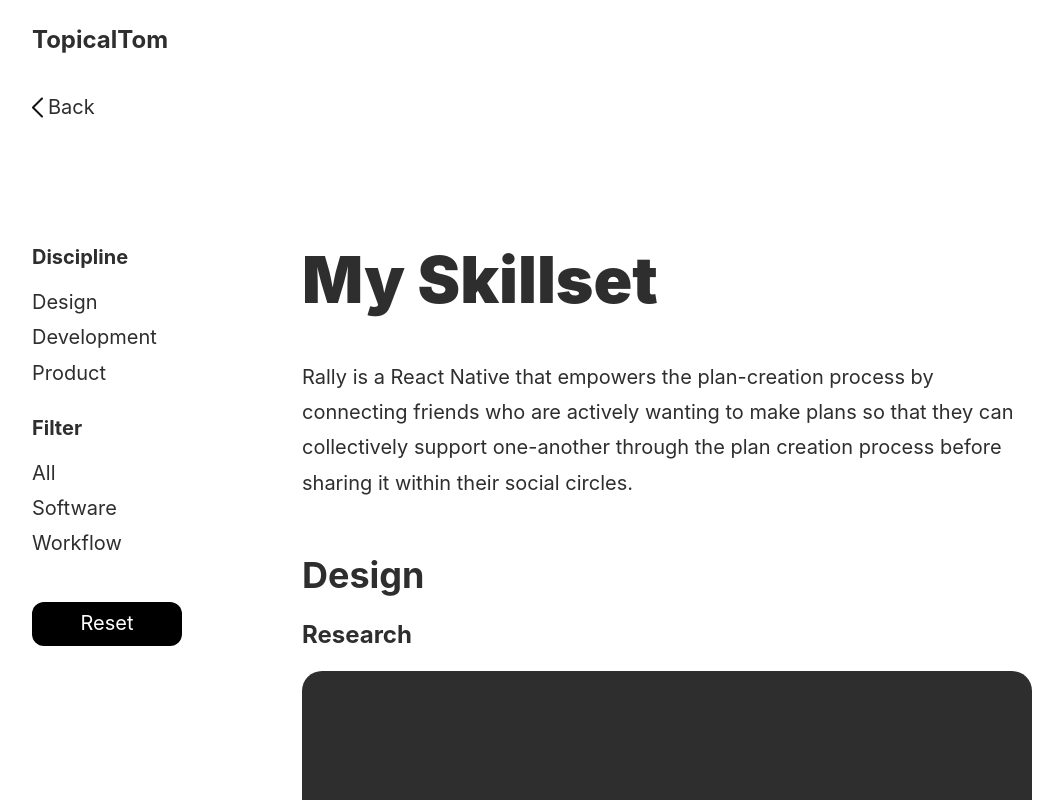
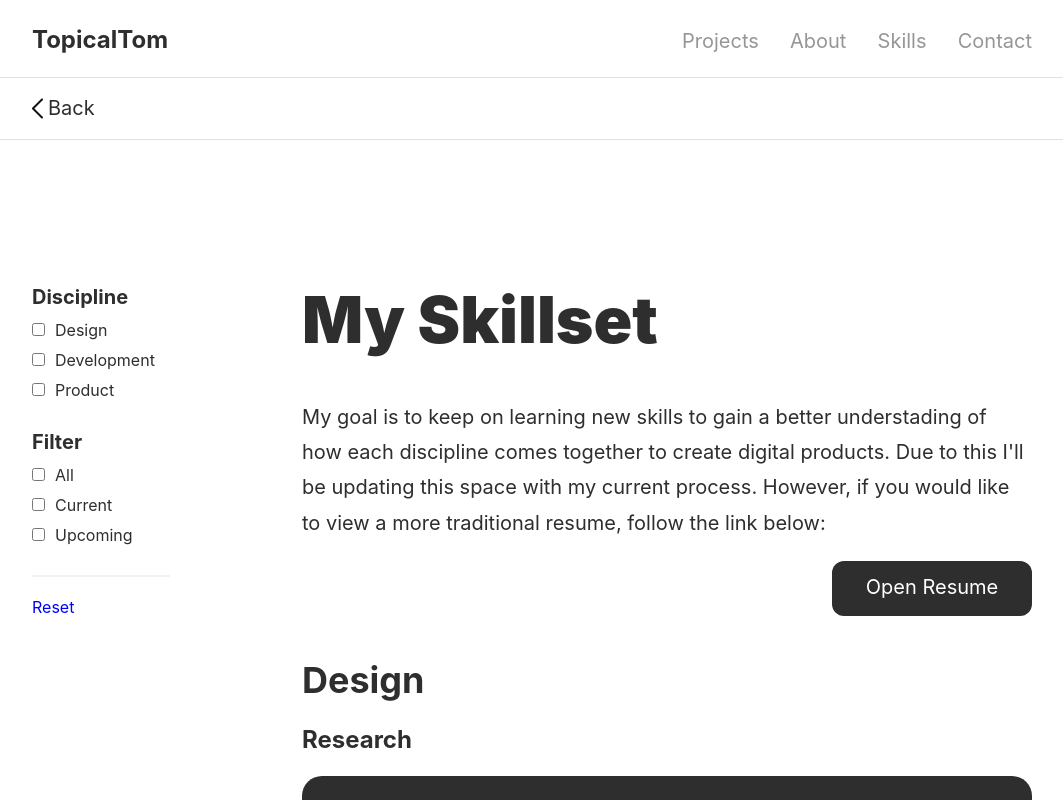
Before and after one commit to TopicalTom/Portfolio, a React (Create React App) app in the folder portfolio-website/: page /skills in a window 1280 px wide. Shown: the top 800 px of the page, without its empty margins (108-1171 px from the left). Built offline with nearby package versions, Linux system fonts and the light colour scheme.

Commit message:
Improved Skills page Filter UI

```diff
--- a/portfolio-website/src/components/DynamicCards/DynamicCards.jsx
+++ b/portfolio-website/src/components/DynamicCards/DynamicCards.jsx
@@ -21,7 +21,6 @@ export default class DynamicCards extends Component {
             return (
                 <div className="dynamic">
                     <div className="dynamic__container dynamic__container--column">
-                        <PersonalCard />
                         <PersonalCard />
                     </div>
                 </div>
--- /dev/null
+++ b/portfolio-website/src/components/Filter/Filter.jsx
@@ -0,0 +1,86 @@
+import React, { Component } from 'react';
+import "./Filter.scss";
+
+export default class Filter extends Component {
+
+    render() {
+        return (
+            <aside className="filter">
+                <form className="filter__container">
+                    <p
+                        className="filter__header">
+                        Discipline
+                    </p>
+                    <div className="filter__selections">
+                        <label className="filter__checkbox">
+                            <input
+                                className="filter__label"
+                                type="checkbox"
+                                name="Design"
+                                value="Design"
+                            />
+                            Design
+                        </label>
+                        <label className="filter__checkbox">
+                            <input
+                                className="filter__label"
+                                type="checkbox"
+                                name="Design"
+                                value="Design"
+                            />
+                            Development
+                        </label>
+                        <label className="filter__checkbox">
+                            <input
+                                className="filter__label"
+                                type="checkbox"
+                                name="Design"
+                                value="Design"
+                            />
+                            Product
+                        </label>
+                    </div>
+                    <br></br>
+                    <p
+                        className="filter__header">
+                        Filter
+                    </p>
+                    <div className="filter__selections">
+                    <label className="filter__checkbox">
+                            <input
+                                className="filter__label"
+                                type="checkbox"
+                                name="Design"
+                                value="Design"
+                            />
+                            All
+                        </label>
+                        <label className="filter__checkbox">
+                            <input
+                                className="filter__label"
+                                type="checkbox"
+                                name="Design"
+                                value="Design"
+                            />
+                            Current
+                        </label>
+                        <label className="filter__checkbox">
+                            <input
+                                className="filter__label"
+                                type="checkbox"
+                                name="Design"
+                                value="Design"
+                            />
+                            Upcoming
+                        </label>
+                    </div>
+                </form>
+                <br></br>
+                <div
+                    className="filter__reset">
+                    Reset
+                </div>
+            </aside>
+        );
+    }
+};
--- /dev/null
+++ b/portfolio-website/src/components/Filter/Filter.scss
@@ -0,0 +1,58 @@
+.filter {
+    margin: 0;
+    width: 100%;
+    position: sticky;
+    top: 240px;
+    height: calc(100vh - 240px);
+    overflow: scroll;
+
+    &__container {
+        margin: 0;
+        display: flex;
+        flex-direction: column;
+        justify-content: space-between;
+        padding-bottom: 25px;
+        border-bottom: 2px solid #F2F2F7;
+        width: 60%;
+    }
+
+    &__form {
+        margin: 0;
+        justify-content: space-between;
+        width: 100%;
+        display: flex;
+        flex-direction: row;
+    }
+
+    &__input {
+        width: 300px;
+        height: 44px;
+        border-radius: 4px;
+        border: 2px solid #F2F2F7;
+    }
+
+    &__header {
+        font-weight: bold;
+    }
+
+    &__selections {
+        display: flex;
+        flex-direction: column;
+    }
+
+    &__checkbox {
+        padding: 5px 0px;
+    }
+
+    &__label {
+        margin-right: 10px;
+    }
+
+    &__reset {
+        color: blue;
+
+        &:hover {
+            cursor: pointer;
+        }
+    }
+}
--- a/portfolio-website/src/components/Header/Header.scss
+++ b/portfolio-website/src/components/Header/Header.scss
@@ -55,7 +55,8 @@
     }
 
     &__link {
-        color: white;
+        color: #2E2E2E;
+        //color: white;
         opacity: 0.5;
         transition: all 0.2s ease 0s;
 
--- a/portfolio-website/src/components/Nav/Nav.scss
+++ b/portfolio-website/src/components/Nav/Nav.scss
@@ -9,6 +9,8 @@
     background-color: rgba($color: #ffffff, $alpha: 0.0);
     //box-shadow: rgba(0, 0, 0, 0) 0px 10px 20px;
     margin-top: 4.8rem;
+    border-top: 1px solid #e1e1e1;
+    border-bottom: 1px solid #e1e1e1;
 
     &.shadow {
         border-top: 1px solid #e1e1e1;
--- a/portfolio-website/src/components/ProjectPromo/ProjectPromo.jsx
+++ b/portfolio-website/src/components/ProjectPromo/ProjectPromo.jsx
@@ -14,6 +14,8 @@ const ProjectPromo = (props) => {
                 <video
                     className="promo__preview"
                     src={preview}
+                    autoPlay
+                    loop
                 />
                 <div className="promo__details">
                     <h2
--- a/portfolio-website/src/pages/About/About.jsx
+++ b/portfolio-website/src/pages/About/About.jsx
@@ -16,9 +16,6 @@ const About = () => {
                         className="about__profile"
                         src={Profile}
                     />
-                    <div className="about__backing">
-                        depth
-                    </div>
                 </div>
                 <section className="about__section about__section--bio">
                     <h2
--- a/portfolio-website/src/pages/About/About.scss
+++ b/portfolio-website/src/pages/About/About.scss
@@ -38,6 +38,10 @@
         box-shadow: rgba(0, 0, 0, 0.08) 0px 10px 20px;
         position: absolute;
         z-index: 20;
+
+        &:hover {
+            cursor: pointer;
+        }
     }
 
     &__backing {
--- a/portfolio-website/src/pages/Skills/Skills.jsx
+++ b/portfolio-website/src/pages/Skills/Skills.jsx
@@ -1,13 +1,10 @@
 import React, {Component} from 'react';
-import * as Scroll from 'react-scroll';
-import { Link, Element , Events, animateScroll as scroll, scrollSpy, scroller } from 'react-scroll'
-import "../Project/Project.scss";
+import "./Skills.scss";
 
 import Figure from "../../components/Figure/Figure";
 import Nav from "../../components/Nav/Nav";
 import Redirect from "../../components/Redirect/Redirect";
-
-import github from "../../assets/icons/github.svg";
+import Filter from "../../components/Filter/Filter";
 
 class Skills extends Component {
 
@@ -15,72 +12,35 @@ class Skills extends Component {
         super(props);
     }
 
-    componentDidMount() {
-        scrollSpy.update();
-    }
-
     render() {
         return (
             <>
             <Nav/>
-            <main className="project">
-                <div className="project__container">
-                    <div className="project__nav">
-                        <aside>
-                            <p
-                                className="project__process">
-                                Discipline
-                            </p>
-                            <ul className="project__links">
-                                <li>
-                                    <p>Design</p>
-                                </li>
-                                <li>
-                                    <p>Development</p>
-                                </li>
-                                <li>
-                                    <p>Product</p>
-                                </li>
-                            </ul>
-                            <br></br>
-                            <p
-                                className="project__process">
-                                Filter
-                            </p>
-                            <ul className="project__links">
-                                <li>
-                                    <p>All</p>
-                                </li>
-                                <li>
-                                    <p>Software</p>
-                                </li>
-                                <li>
-                                    <p>Workflow</p>
-                                </li>
-                            </ul>
-                        </aside>
-                        <br></br>
-                        <a
-                            className="project__code"
-                            href="https://github.com/TopicalTom/rally-capstone">
-                            <p
-                                className="project__github">
-                                Reset
-                            </p>
-                        </a>
-                    </div>
-                    <section className="project__content">
-                        <Element
-                            name="Overview"
-                            className="project__block">
+            <main className="skills">
+                <div className="skills__container">
+                    <section className="skills__content skills__content--filter">
+                        <Filter />
+                    </section>
+                    <section className="skills__content skills__content--skills">
+                        <article
+                            className="skills__block">
                                 <h1>My Skillset</h1>
                                 <br></br>
                                 <br></br>
-                                <p>Rally is a React Native that empowers the plan-creation process by connecting friends who are actively wanting to make plans so that they can collectively support one-another through the plan creation process before sharing it within their social circles.</p>
-                        </Element>
-                        <Element
-                            name="Problem Space"
-                            className="project__block">
+                                <p>My goal is to keep on learning new skills to gain a better understading of how each discipline comes together to create digital products. Due to this I'll be updating this space with my current process. However, if you would like to view a more traditional resume, follow the link below:</p>
+                                <br></br>
+                                <div className="skills__action">
+                                    <a
+                                        className="skills__button"
+                                        href="">
+                                        Open Resume
+                                    </a>
+                                </div>
+                                <br></br>
+                                <br></br>
+                        </article>
+                        <article
+                            className="skills__block">
                                 <h2>Design</h2>
                                 <br></br>
                                 <h3>Research</h3>
@@ -94,10 +54,9 @@ class Skills extends Component {
                                 <h3>Prototyping</h3>
                                 <br></br>
                                 <Figure />
-                        </Element>
-                        <Element
-                            name="Problem Space"
-                            className="project__block">
+                        </article>
+                        <article
+                            className="skills__block">
                                 <h2>Development</h2>
                                 <br></br>
                                 <h3>Front-End (Web)</h3>
@@ -112,10 +71,9 @@ class Skills extends Component {
                                 <br></br>
                                 <Figure />
                                 <br></br>
-                        </Element>
-                        <Element
-                            name="Problem Space"
-                            className="project__block">
+                        </article>
+                        <article
+                            className="skills__block">
                                 <h2>Product</h2>
                                 <br></br>
                                 <h3>Management</h3>
@@ -126,8 +84,8 @@ class Skills extends Component {
                                 <br></br>
                                 <Figure />
                                 <br></br>
-                        </Element>
-                        <article className="project__block">
+                        </article>
+                        <article className="skills__block">
                             <Redirect
                                 text="Have any Questions?"
                                 link="/contact"
--- a/portfolio-website/src/pages/Skills/Skills.scss
+++ b/portfolio-website/src/pages/Skills/Skills.scss
@@ -1,34 +1,3 @@
-.filter {
-    margin: 0;
-    width: 100vw;
-    padding-top: 240px;
-
-    &__container {
-        margin: 0 auto;
-        display: flex;
-        flex-direction: column;
-        width: 1000px;
-        justify-content: space-between;
-        padding-bottom: 40px;
-        border-bottom: 2px solid #F2F2F7;
-    }
-
-    &__form {
-        margin: 0;
-        justify-content: space-between;
-        width: 100%;
-        display: flex;
-        flex-direction: row;
-    }
-
-    &__input {
-        width: 300px;
-        height: 44px;
-        border-radius: 4px;
-        border: 2px solid #F2F2F7;
-    }
-}
-
 .skills {
     margin: 0;
     width: 100vw;
@@ -37,9 +6,46 @@
     &__container {
         margin: 0 auto;
         display: flex;
-        flex-direction: column;
+        flex-direction: row;
         width: 1000px;
         justify-content: space-between;
+        padding-top: 240px;
     }
 
+    &__content {
+        justify-content: space-between;
+
+        &--filter {
+            width: 230px;
+        }
+
+        &--skills {
+            width: 730px;
+        }
+    }
+
+    &__block {
+        margin: 0;
+    }
+
+    &__action {
+        display: flex;
+        flex-direction: row-reverse;
+        width: 100%;
+    }
+
+    &__button {
+        width: 200px;
+        height: 55px;
+        background-color: #2E2E2E;
+        border-radius: 12px;
+        color: white;
+        text-align: center;
+        vertical-align: middle;
+        padding: 0.6rem 0;
+
+        &:hover {
+            cursor: pointer;
+        }
+    }
 }
```
Also changed, not shown: portfolio-website/src/pages/Main/Main.jsx (+8 -5 lines), 1 other file (tests, documents, lock files or other folders).
